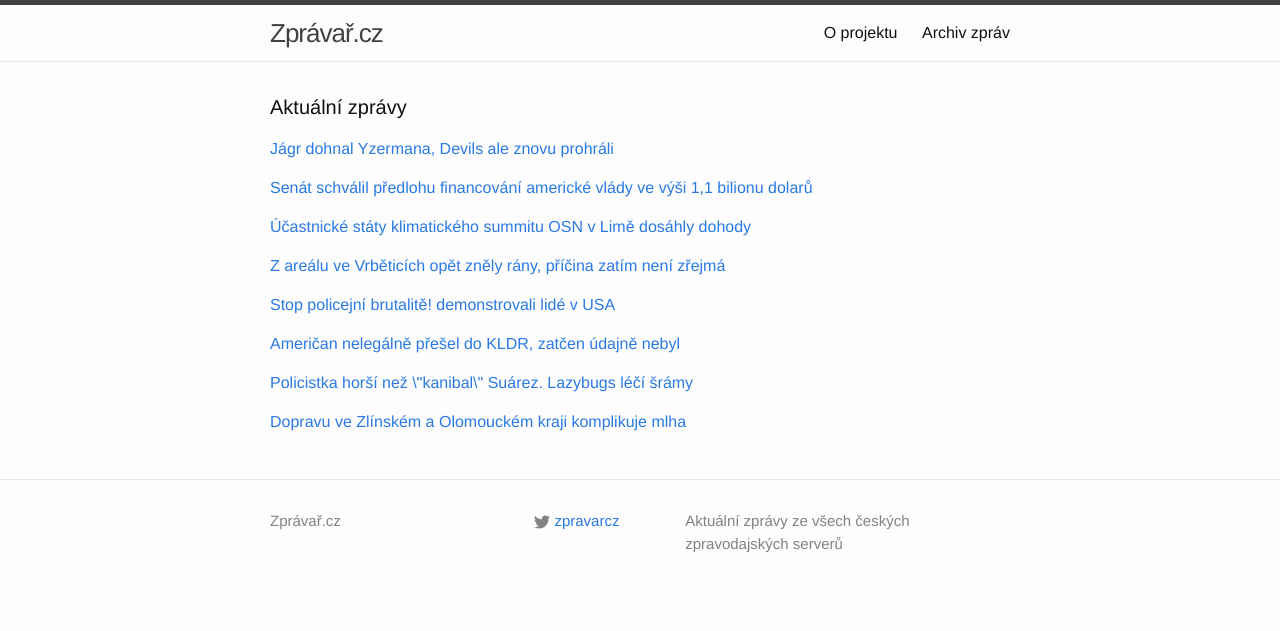
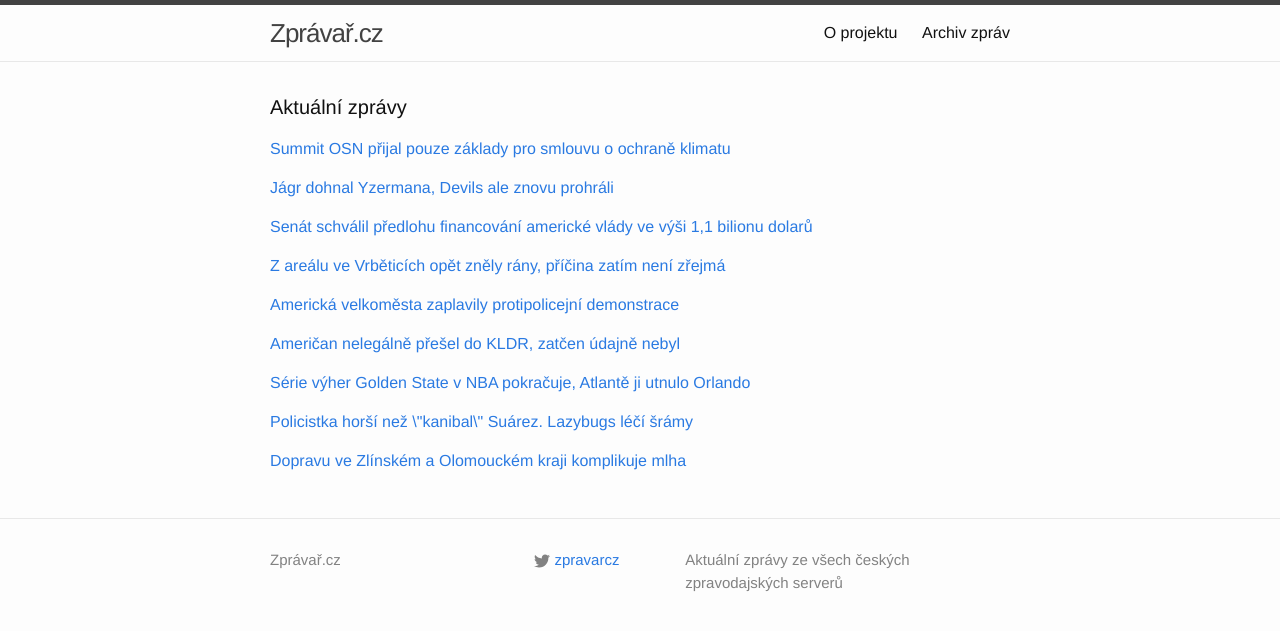
Before and after one commit to adliska/zpravar, a Jekyll site: the page built from index.html, in a window 1280 px wide. Shown: the top 631 px of the page. Built offline with Jekyll 4.4.1, drawn with Linux system fonts in a browser that asks for light colours.

Commit message:
zpravar news update

```diff
--- a/index.html
+++ b/index.html
@@ -5,8 +5,20 @@ layout: default
 <div class="home">
     <h1 class="page-heading">Aktuální zprávy</h1>
 
-<p><a href="javascript:;" onclick="toggle_visibility('zpravy0')">Jágr dohnal Yzermana, Devils ale znovu prohráli</a></p>
+<p><a href="javascript:;" onclick="toggle_visibility('zpravy0')">Summit OSN přijal pouze základy pro smlouvu o ochraně klimatu</a></p>
 <div id="zpravy0" style="display:none">
+<ul>
+<li><a href=http://zpravy.e15.cz/zahranicni/politika/summit-osn-prijal-pouze-zaklady-pro-smlouvu-o-ochrane-klimatu-1145616>Summit OSN přijal pouze základy pro smlouvu o ochraně klimatu - zpravy.e15.cz</a></li>
+<li><a href=http://www.tyden.cz/rubriky/veda/planeta-zeme/ohrozena-zeme-summit-osn-o-klimatu-vysumel-do-ztracena_327236.html>Ohrožená Země? Summit OSN o klimatu vyšuměl do ztracena - www.tyden.cz</a></li>
+<li><a href=http://www.tyden.cz/rubriky/zahranici/amerika/ohrozena-zeme-summit-osn-o-klimatu-vysumel-do-ztracena_327236.html>Ohrožená Země? Summit OSN o klimatu vyšuměl do ztracena - www.tyden.cz</a></li>
+<li><a href=http://zahranicni.ihned.cz/amerika-usa/c1-63257970-ucastnicke-staty-klimatickeho-summitu-osn-v-lime-dosahly-dohody>Účastnické státy klimatického summitu OSN v Limě dosáhly dohody - zahranicni.ihned.cz</a></li>
+<li><a href=http://zahranicni.ihned.cz/amerika-usa/c1-63257970-ucastnicke-staty-klimatickeho-summitu-osn-v-lime-dosahly-kompromisni-dohody>Účastnické státy klimatického summitu OSN v Limě dosáhly kompromisní dohody - zahranicni.ihned.cz</a></li>
+<li><a href=http://www.ceskatelevize.cz/ct24/svet/295437-summit-osn-k-ochrane-klimatu-pouze-opatrne-nakrocil/>Summit OSN k ochraně klimatu pouze opatrně nakročil - www.ceskatelevize.cz</a></li>
+<li><a href=http://www.novinky.cz/ekonomika/356314-summit-osn-prijal-pouze-zaklady-pro-smlouvu-o-ochrane-klimatu.html>Summit OSN přijal pouze základy pro smlouvu o ochraně klimatu - www.novinky.cz</a></li>
+<li><a href=http://www.lidovky.cz/konec-jednani-summit-o-klimatu-prinesl-pouze-zakladni-shodu-pll-/zpravy-svet.aspx?c=A141214_081712_ln_zahranici_hm>Bez výsledku. Summit o klimatu přinesl pouze základní shodu  - www.lidovky.cz</a></li>
+</ul>
+</div><p><a href="javascript:;" onclick="toggle_visibility('zpravy1')">Jágr dohnal Yzermana, Devils ale znovu prohráli</a></p>
+<div id="zpravy1" style="display:none">
 <ul>
 <li><a href=http://www.tyden.cz/rubriky/sport/hokej/nhl/jagr-dohnal-yzermana-devils-ale-znovu-prohrali_327233.html>Jágr dohnal Yzermana, Devils ale znovu prohráli - www.tyden.cz</a></li>
 <li><a href=http://www.tyden.cz/rubriky/sport/hokej/nhl/jagr-dohnal-yzermana-voracek-byl-u-dvou-golu-philadelphie_327231.html>Jágr dohnal Yzermana, Voráček byl u dvou gólů Philadelphie - www.tyden.cz</a></li>
@@ -16,8 +28,8 @@ layout: default
 <li><a href=http://www.denik.cz/hokej/jagr-dohnal-yzermana-devils-ale-znovu-prohrali-20141214.html>Jágr dohnal Yzermana, Devils ale znovu prohráli - www.denik.cz</a></li>
 <li><a href=http://sport.aktualne.cz/voracek-zaril-jenze-seugin-sestrelil-devils-a-dal-mu-unika/r~feaf89f2830c11e4bdad0025900fea04/>Voráček zářil, jenže Seugin sestřelil Devils a dál mu uniká - sport.aktualne.cz</a></li>
 </ul>
-</div><p><a href="javascript:;" onclick="toggle_visibility('zpravy1')">Senát schválil předlohu financování americké vlády ve výši 1,1 bilionu dolarů</a></p>
-<div id="zpravy1" style="display:none">
+</div><p><a href="javascript:;" onclick="toggle_visibility('zpravy2')">Senát schválil předlohu financování americké vlády ve výši 1,1 bilionu dolarů</a></p>
+<div id="zpravy2" style="display:none">
 <ul>
 <li><a href=http://zahranicni.ihned.cz/amerika-usa/c1-63257960-senat-schvalil-predlohu-financovani-americke-vlady-ve-vysi-1-1-bilionu-dolaru>Senát schválil předlohu financování americké vlády ve výši 1,1 bilionu dolarů - zahranicni.ihned.cz</a></li>
 <li><a href=http://zpravy.aktualne.cz/zahranici/americky-senat-schvalil-plan-financovani-vlady/r~db146878835c11e49e4b0025900fea04/>Americký Senát schválil plán financování vlády - zpravy.aktualne.cz</a></li>
@@ -25,16 +37,6 @@ layout: default
 <li><a href=http://zpravy.idnes.cz/americky-senat-schvalil-rozpocet-dlc-/zahranicni.aspx?c=A141214_072200_zahranicni_cen>Americký Senát schválil rozpočet 1,1 bilionu dolarů - zpravy.idnes.cz</a></li>
 <li><a href=http://zpravy.e15.cz/zahranicni/politika/americky-senat-schvalil-plan-financovani-vlady-1145611>Americký Senát schválil plán financování vlády - zpravy.e15.cz</a></li>
 <li><a href=http://zpravy.e15.cz/zahranicni/politika/senat-usa-prodlouzil-provizorium-pro-financovani-vladnich-uradu-do-stredy-1145611>Senát USA prodloužil provizorium pro financování vládních úřadů. Do středy - zpravy.e15.cz</a></li>
-</ul>
-</div><p><a href="javascript:;" onclick="toggle_visibility('zpravy2')">Účastnické státy klimatického summitu OSN v Limě dosáhly dohody</a></p>
-<div id="zpravy2" style="display:none">
-<ul>
-<li><a href=http://zahranicni.ihned.cz/amerika-usa/c1-63257970-ucastnicke-staty-klimatickeho-summitu-osn-v-lime-dosahly-dohody>Účastnické státy klimatického summitu OSN v Limě dosáhly dohody - zahranicni.ihned.cz</a></li>
-<li><a href=http://zahranicni.ihned.cz/amerika-usa/c1-63257970-ucastnicke-staty-klimatickeho-summitu-osn-v-lime-dosahly-kompromisni-dohody>Účastnické státy klimatického summitu OSN v Limě dosáhly kompromisní dohody - zahranicni.ihned.cz</a></li>
-<li><a href=http://www.ceskatelevize.cz/ct24/svet/295437-summit-osn-k-ochrane-klimatu-pouze-opatrne-nakrocil/>Summit OSN k ochraně klimatu pouze opatrně nakročil - www.ceskatelevize.cz</a></li>
-<li><a href=http://www.novinky.cz/ekonomika/356314-summit-osn-prijal-pouze-zaklady-pro-smlouvu-o-ochrane-klimatu.html>Summit OSN přijal pouze základy pro smlouvu o ochraně klimatu - www.novinky.cz</a></li>
-<li><a href=http://www.lidovky.cz/konec-jednani-summit-o-klimatu-prinesl-pouze-zakladni-shodu-pll-/zpravy-svet.aspx?c=A141214_081712_ln_zahranici_hm>Bez výsledku. Summit o klimatu přinesl pouze základní shodu  - www.lidovky.cz</a></li>
-<li><a href=http://zpravy.idnes.cz/summit-osn-v-lime-0zc-/zahranicni.aspx?c=A141214_082700_zahranicni_cen>Státníci na sumitu OSN v Limě našli základní kameny dohody o emisích - zpravy.idnes.cz</a></li>
 </ul>
 </div><p><a href="javascript:;" onclick="toggle_visibility('zpravy3')">Z areálu ve Vrběticích opět zněly rány, příčina zatím není zřejmá</a></p>
 <div id="zpravy3" style="display:none">
@@ -45,9 +47,10 @@ layout: default
 <li><a href=http://www.denik.cz/z_domova/z-arealu-ve-vrbeticich-se-ozvaly-dve-rany-policie-proveruje-zda-slo-o-vybuchy-20.html>Z areálu ve Vrběticích se ozvaly dvě rány. Policie prověřuje, zda šlo o výbuchy - www.denik.cz</a></li>
 <li><a href=http://www.ceskenoviny.cz/zpravy/zpravy/z-vrbetic-se-ozvaly-dve-rany-policie-overuje-zda-slo-o-vybuchy/1158692>Z Vrbětic se ozvaly dvě rány, policie ověřuje, zda šlo o výbuchy - www.ceskenoviny.cz</a></li>
 </ul>
-</div><p><a href="javascript:;" onclick="toggle_visibility('zpravy4')">Stop policejní brutalitě! demonstrovali lidé v USA</a></p>
+</div><p><a href="javascript:;" onclick="toggle_visibility('zpravy4')">Americká velkoměsta zaplavily protipolicejní demonstrace</a></p>
 <div id="zpravy4" style="display:none">
 <ul>
+<li><a href=http://www.ceskatelevize.cz/ct24/svet/295440-americka-velkomesta-zaplavily-protipolicejni-demonstrace/>Americká velkoměsta zaplavily protipolicejní demonstrace - www.ceskatelevize.cz</a></li>
 <li><a href=http://www.tyden.cz/rubriky/zahranici/amerika/stop-policejni-brutalite-demonstrovali-lide-v-usa_327224.html>Stop policejní brutalitě! demonstrovali lidé v USA - www.tyden.cz</a></li>
 <li><a href=http://www.ceskenoviny.cz/zpravy/zpravy/tisice-lidi-v-usa-demonstrovaly-proti-policejnimu-nasili/1158671>Tisíce lidí v USA demonstrovaly proti policejnímu násilí - www.ceskenoviny.cz</a></li>
 <li><a href=http://www.lidovky.cz/myslime-to-vazne-tisice-lidi-demonstrovaly-v-usa-proti-policejnimu-nasili-1uz-/zpravy-svet.aspx?c=A141214_074842_ln_zahranici_hm>„Myslíme to vážně!“ Tisíce lidí demonstrovaly v USA proti policejnímu násilí  - www.lidovky.cz</a></li>
@@ -60,15 +63,22 @@ layout: default
 <li><a href=http://zpravy.idnes.cz/kldr-uazala-novinarum-americana-martineze-fje-/zahranicni.aspx?c=A141214_080601_zahranicni_cen>KLDR ukázala Američana, který vnikl nelegálně do země. Kritizoval USA - zpravy.idnes.cz</a></li>
 <li><a href=http://www.ceskenoviny.cz/zpravy/zpravy/american-ktery-nelegalne-presel-do-kldr-udajne-nebyl-zatcen/1158688>Američan, který nelegálně přešel do KLDR, údajně nebyl zatčen - www.ceskenoviny.cz</a></li>
 </ul>
-</div><p><a href="javascript:;" onclick="toggle_visibility('zpravy6')">Policistka horší než \"kanibal\" Suárez. Lazybugs léčí šrámy</a></p>
+</div><p><a href="javascript:;" onclick="toggle_visibility('zpravy6')">Série výher Golden State v NBA pokračuje, Atlantě ji utnulo Orlando</a></p>
 <div id="zpravy6" style="display:none">
+<ul>
+<li><a href=http://sport.idnes.cz/basketbal-nba-zpravodajstvi-dgc-/basket.aspx?c=A141214_092720_sport-basket_rou>Série výher Golden State v NBA pokračuje, Atlantě ji utnulo Orlando - sport.idnes.cz</a></li>
+<li><a href=http://www.sportovninoviny.cz/zpravy/serie-vyher-golden-state-v-nba-trva-atlante-ji-ukoncilo-orlando/1158707>Série výher Golden State v NBA trvá, Atlantě ji ukončilo Orlando - www.sportovninoviny.cz</a></li>
+<li><a href=http://www.denik.cz/ostatni_sport/golden-state-se-veze-na-vitezne-vlne-atlante-ukoncilo-serii-orlando-20141214.html>Úchvatná série Golden State pokračuje, Atlantě ji ukončilo Orlando - www.denik.cz</a></li>
+</ul>
+</div><p><a href="javascript:;" onclick="toggle_visibility('zpravy7')">Policistka horší než \"kanibal\" Suárez. Lazybugs léčí šrámy</a></p>
+<div id="zpravy7" style="display:none">
 <ul>
 <li><a href=http://www.tyden.cz/rubriky/sport/ostatni-sporty/policistka-horsi-nez-kanibal-suarez-lazybugs-leci-sramy_327203.html>Policistka horší než \"kanibal\" Suárez. Lazybugs léčí šrámy - www.tyden.cz</a></li>
 <li><a href=http://www.tyden.cz/rubriky/sport/ostatni-sporty/policistka-horsi-nez-kanibal-suarez-lazybugs-pocitaji-sramy_327203.html>Policistka horší než \"kanibal\" Suárez. Lazybugs počítají šrámy - www.tyden.cz</a></li>
 <li><a href=http://www.tyden.cz/rubriky/sport/ostatni-sporty/policistka-horsi-nez-kanibal-suarez-lazybugs-pocitaji-prvni-sramy_327203.html>Policistka horší než \"kanibal\" Suárez. Lazybugs počítají první šrámy - www.tyden.cz</a></li>
 </ul>
-</div><p><a href="javascript:;" onclick="toggle_visibility('zpravy7')">Dopravu ve Zlínském a Olomouckém kraji komplikuje mlha</a></p>
-<div id="zpravy7" style="display:none">
+</div><p><a href="javascript:;" onclick="toggle_visibility('zpravy8')">Dopravu ve Zlínském a Olomouckém kraji komplikuje mlha</a></p>
+<div id="zpravy8" style="display:none">
 <ul>
 <li><a href=http://www.novinky.cz/domaci/356311-dopravu-ve-zlinskem-a-olomouckem-kraji-komplikuje-mlha.html>Dopravu ve Zlínském a Olomouckém kraji komplikuje mlha - www.novinky.cz</a></li>
 <li><a href=http://www.ceskenoviny.cz/zpravy/zpravy/dopravu-v-olomouckem-a-zlinskem-kraji-misty-komplikuje-mlha/1158685>Dopravu v Olomouckém a Zlínském kraji místy komplikuje mlha - www.ceskenoviny.cz</a></li>
```
